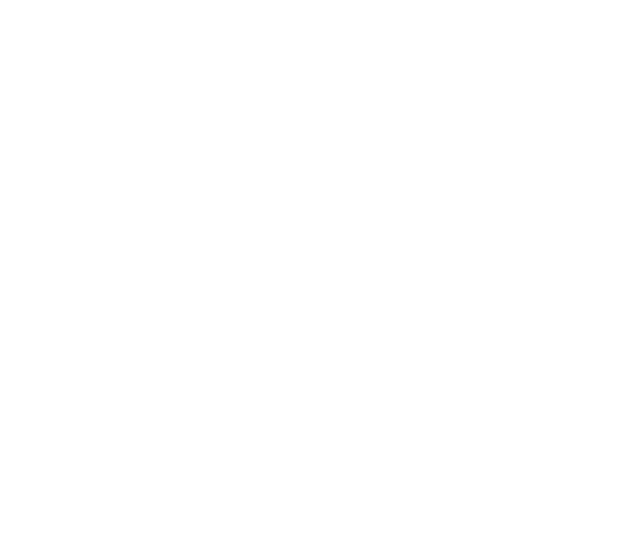
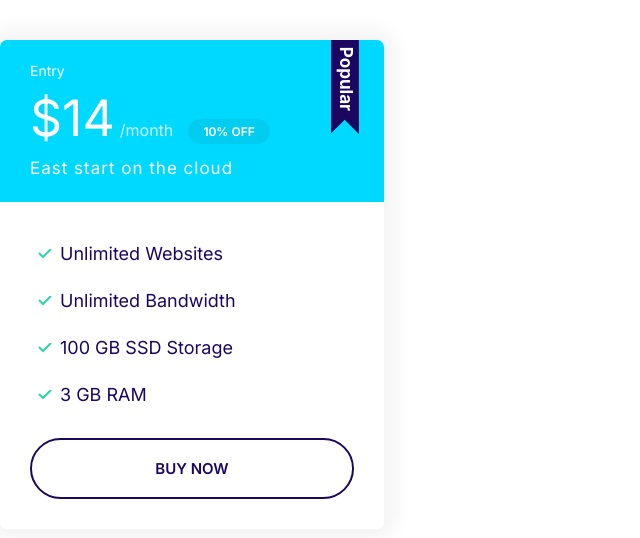
Before and after one commit to khinpyaesone83/moshify, a plain HTML site: page index.html in a window 1280 px wide. Shown: the whole page, without its empty margins (0-640 px from the left). Drawn offline with Linux system fonts and the light colour scheme.

Commit message:
Build popular card component.

```diff
--- a/css/style.css
+++ b/css/style.css
@@ -116,6 +116,7 @@ a {
 
 .badge--small {
   font-size: 1.6rem;
+  padding: 0.5rem 1.5rem;
 }
 
 @media screen and (min-width: 1024px) {
@@ -289,11 +290,75 @@ a {
 }
 
 .card--primary .card__header {
-  background: var(--color-primary);
+  background-color: var(--color-primary);
   color: #fff;
 }
 
 .card--secondary .card__header {
-  background: var(--color-secondary);
+  background-color: var(--color-secondary);
   color: #fff;
 }
+
+.card--secondary .badge--secondary {
+  background: #02cdf1;
+}
+/* Plans */
+.plan__name {
+  color: #fff;
+  margin: 0;
+  font-weight: 500;
+  font-size: 2.4rem;
+}
+
+.plan__price {
+  font-size: 6rem;
+}
+
+.plan__billing-cycle {
+  font-size: 2.4rem;
+  font-weight: 300;
+  opacity: 0.8;
+  margin-right: 1rem;
+}
+
+.plan__description {
+  font-size: 2rem;
+  font-weight: 300;
+  letter-spacing: 1px;
+  display: block;
+}
+
+.plan .list__item {
+  margin-bottom: 2rem;
+}
+
+.plan--popular .card__header {
+  position: relative;
+}
+
+.plan--popular .card__header::before {
+  content: url(../images/popular.svg);
+  width: 40px;
+  display: inline-block;
+  position: absolute;
+  top: -6px;
+  right: 5%;
+}
+
+@media screen and (min-width: 1024px) {
+  .plan__name {
+    font-size: 1.4rem;
+  }
+
+  .plan__price {
+    font-size: 5rem;
+  }
+
+  .plan__billing-cycle {
+    font-size: 1.6rem;
+  }
+
+  .plan__description {
+    font-size: 1.7rem;
+  }
+}
--- a/index.html
+++ b/index.html
@@ -10,6 +10,28 @@
     <link rel="stylesheet" href="css/style.css">
 </head>
 <body>
+    <div style="width: 30%; padding-top: 4rem;">
+        <div class="plan plan--popular">
+            <div class='card card--secondary'>
+                <header class='card__header'>
+                    <h3 class="plan__name">Entry</h3>
+                    <span class="plan__price">$14</span>
+                    <span class="plan__billing-cycle">/month</span>
+                    <span class="badge badge--secondary badge--small">10% OFF</span>
+                    <span class="plan__description">East start on the cloud</span>
+                </header>
+                <div class="card__body">
+                    <ul class="list list--tick">
+                        <li class='list__item'>Unlimited Websites</li>
+                        <li class='list__item'>Unlimited Bandwidth</li>
+                        <li class='list__item'>100 GB SSD Storage</li>
+                        <li class="list__item">3 GB RAM</li>
+                    </ul>
+                    <button class="btn btn--outline btn--block">Buy Now</button>
+                </div>
+            </div>
+        </div>
 
+    </div>
 </body>
 </html>
```
Also changed, not shown: components/cards.html (+22 -7 lines), components/popular.html (added, +20 -0 lines), images/popular.svg (added).
